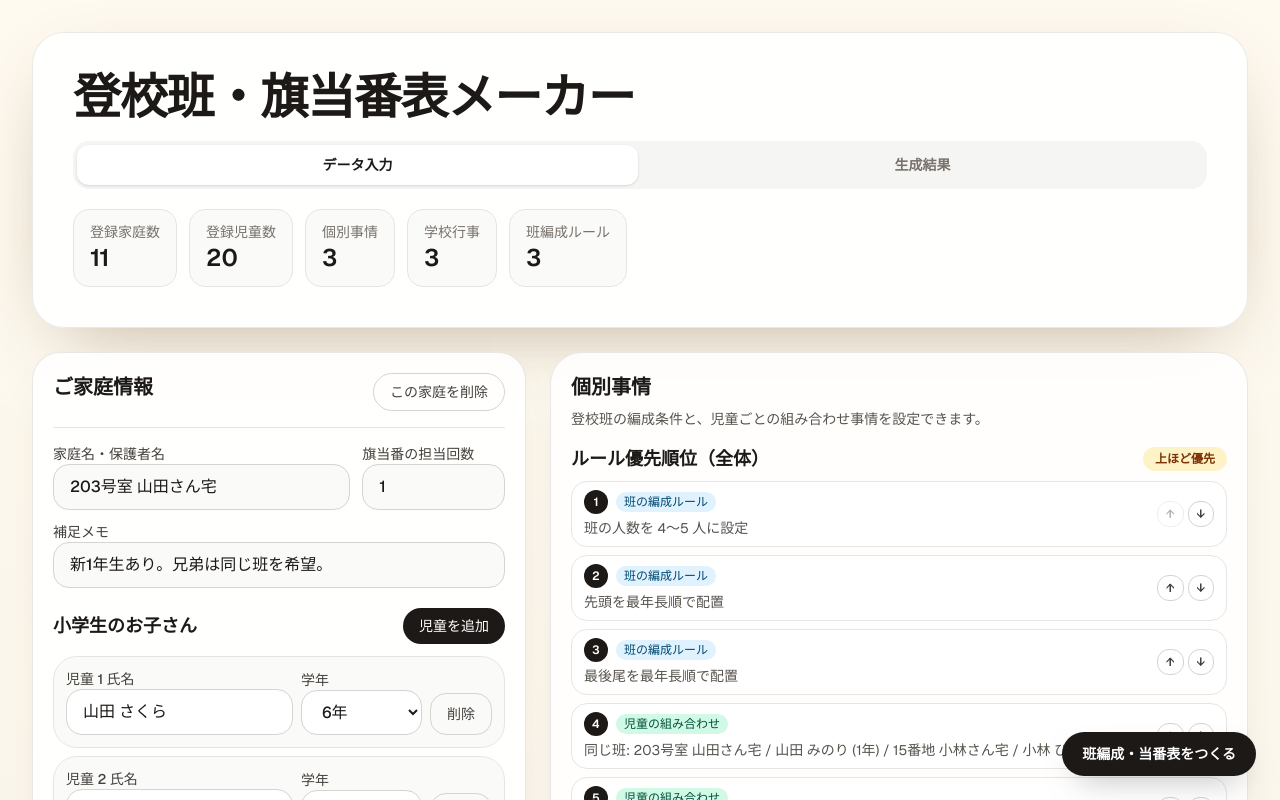
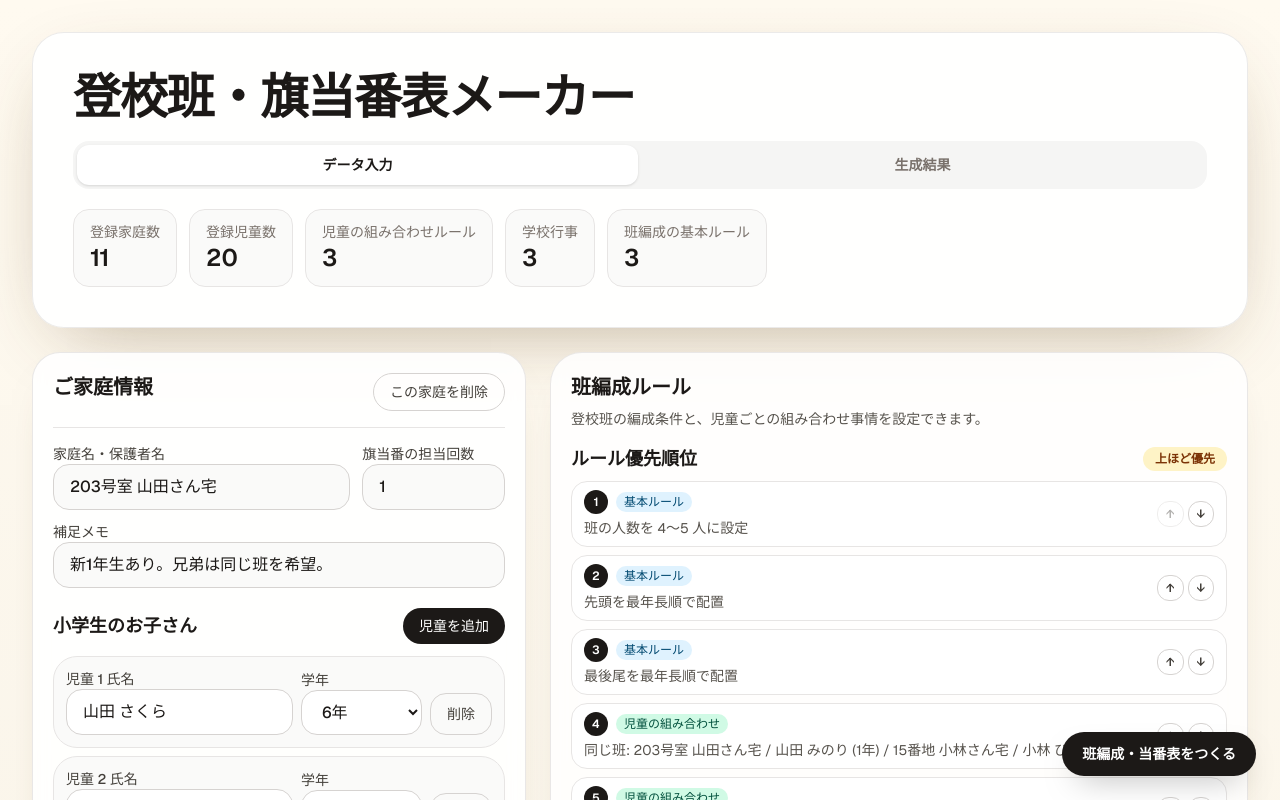
Before and after one commit to kusa-mochi/shudan-toko-maker, a Next.js app in the folder shudan-toko-maker/: page / in a window 1280 px wide. Shown: the top 800 px of the page. Built offline with nearby package versions, Linux system fonts and the light colour scheme.

Commit message:
用語整理

```diff
--- a/shudan-toko-maker/app/components/PairRulesPanel.tsx
+++ b/shudan-toko-maker/app/components/PairRulesPanel.tsx
@@ -20,7 +20,7 @@ export function PairRulesPanel() {
   return (
     <section className="rounded-[32px] border border-stone-200/90 bg-white/85 p-4 shadow-[0_18px_45px_-35px_rgba(87,58,18,0.45)] backdrop-blur sm:p-5">
       <div>
-        <h2 className="text-xl font-semibold text-stone-900">個別事情</h2>
+        <h2 className="text-xl font-semibold text-stone-900">班編成ルール</h2>
       </div>
       <p className="mt-2 text-sm leading-5 text-stone-600">
         登校班の編成条件と、児童ごとの組み合わせ事情を設定できます。
@@ -28,7 +28,7 @@ export function PairRulesPanel() {
 
       <div className="mt-4">
         <div className="flex items-center justify-between gap-3">
-          <h3 className="text-lg font-semibold text-stone-900">ルール優先順位（全体）</h3>
+          <h3 className="text-lg font-semibold text-stone-900">ルール優先順位</h3>
           <span className="rounded-full bg-amber-100 px-3 py-1 text-xs font-semibold text-amber-900">
             上ほど優先
           </span>
@@ -92,10 +92,10 @@ export function PairRulesPanel() {
         )}
       </div>
 
-      {/* 班の編成ルール */}
+      {/* 基本ルール */}
       <div className="mt-5">
         <div className="flex items-center justify-between gap-3">
-          <h3 className="text-lg font-semibold text-stone-900">班の編成ルール</h3>
+          <h3 className="text-lg font-semibold text-stone-900">基本ルール</h3>
           <button
             type="button"
             onClick={addGroupRule}
@@ -108,7 +108,7 @@ export function PairRulesPanel() {
         <div className="mt-2 space-y-2">
           {groupRules.length === 0 ? (
             <p className="rounded-3xl bg-stone-50 px-4 py-3 text-sm text-stone-600">
-              班の編成ルールはありません。デフォルト値（4〜5人、最年長順に先頭・最後尾配置）が使用されます。
+              基本ルールはありません。デフォルト値（4〜5人、最年長順に先頭・最後尾配置）が使用されます。
             </p>
           ) : null}
 
--- a/shudan-toko-maker/app/components/PlannerContext.tsx
+++ b/shudan-toko-maker/app/components/PlannerContext.tsx
@@ -251,7 +251,7 @@ export function PlannerProvider({ children }: { children: ReactNode }) {
     prioritizedRules.push({
       key: toRuleKey("group", rule.id),
       kind: "group",
-      title: "班の編成ルール",
+      title: "基本ルール",
       detail: describeGroupRule(rule),
     });
   });
@@ -265,7 +265,7 @@ export function PlannerProvider({ children }: { children: ReactNode }) {
     prioritizedRules.push({
       key: toRuleKey("group", rule.id),
       kind: "group",
-      title: "班の編成ルール",
+      title: "基本ルール",
       detail: describeGroupRule(rule),
     });
   });
--- a/shudan-toko-maker/app/components/PlannerHero.tsx
+++ b/shudan-toko-maker/app/components/PlannerHero.tsx
@@ -65,7 +65,7 @@ export function PlannerHero() {
               <p className="text-2xl font-semibold text-stone-900">{childCount}</p>
             </div>
             <div className="rounded-2xl border border-stone-200 bg-stone-50 px-4 py-3">
-              <p className="text-stone-500">個別事情</p>
+              <p className="text-stone-500">児童の組み合わせルール</p>
               <p className="text-2xl font-semibold text-stone-900">{pairRules.length}</p>
             </div>
             <div className="rounded-2xl border border-stone-200 bg-stone-50 px-4 py-3">
@@ -73,7 +73,7 @@ export function PlannerHero() {
               <p className="text-2xl font-semibold text-stone-900">{schoolEvents.length}</p>
             </div>
             <div className="rounded-2xl border border-stone-200 bg-stone-50 px-4 py-3">
-              <p className="text-stone-500">班編成ルール</p>
+              <p className="text-stone-500">班編成の基本ルール</p>
               <p className="text-2xl font-semibold text-stone-900">{groupRules.length}</p>
             </div>
           </div>
--- a/shudan-toko-maker/app/components/plannerUtils.ts
+++ b/shudan-toko-maker/app/components/plannerUtils.ts
@@ -330,7 +330,7 @@ export function generateSchoolGroups(households: Household[], rules: PairRule[],
 
     if (existingIndex !== undefined) {
       warnings.push(
-        `班の編成ルール ${index + 1} は同種ルール ${existingIndex + 1} より優先順位が低いため、未反映です。`,
+        `班編成の基本ルール ${index + 1} は同種ルール ${existingIndex + 1} より優先順位が低いため、未反映です。`,
       );
       return;
     }
```
